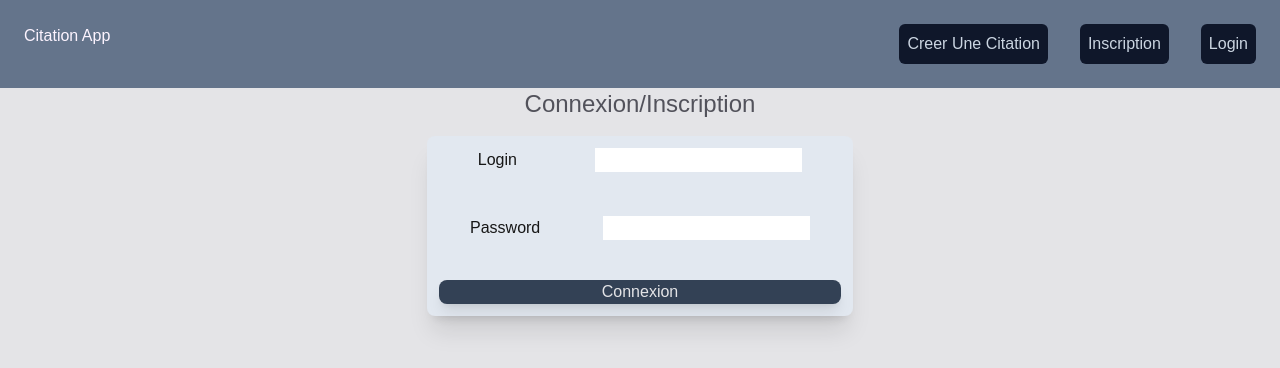
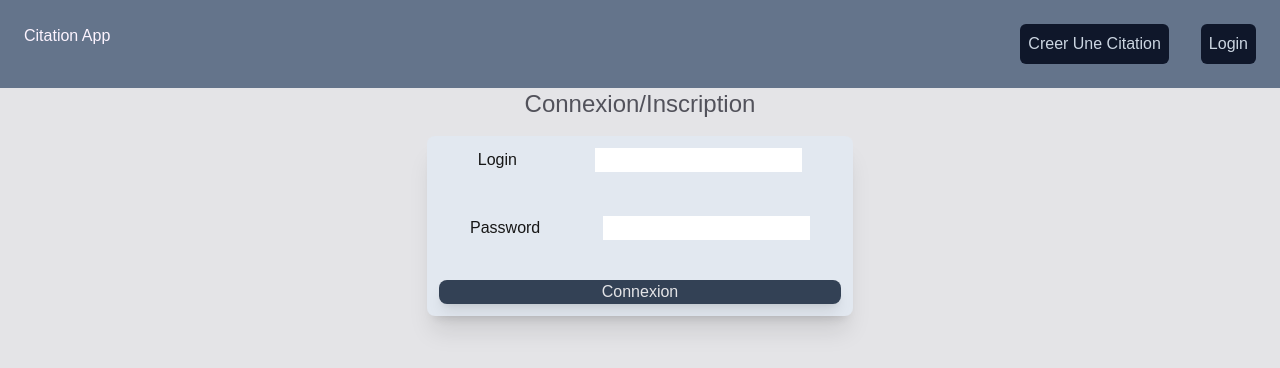
Before and after one commit to Limbi32/citationv02, a Next.js app: page /Login in a window 1280 px wide. Shown: the top 368 px of the page. Built offline with nearby package versions, Linux system fonts and the light colour scheme.

Commit message:
correctiondeserreurs

```diff
--- a/app/Components/Contenu.tsx
+++ b/app/Components/Contenu.tsx
@@ -55,13 +55,13 @@ export default function Contenu() {
     <div className="flex  flex-col justify-between gap-2 p-6">
       {data !== null &&
         data.map((article: { id: number; title: string; auteur: string }) => (
-         <div className="rounded-2xl flex justify-between gap-5
+         <div key={article.id} className="rounded-2xl flex justify-between gap-5
          bg-slate-200 shadow-lg  p-8 text-center text-zinc-800
           hover:bg-slate-300">
           <div className="flex  flex-col justify-between w-4/5">
           <Link className="text-center"
             href={"" + apiUrl + "/Create/" + article.id}
-            key={article.id}
+
 
           >
            <div> <p> {article.title} </p>
--- a/app/Components/Header.tsx
+++ b/app/Components/Header.tsx
@@ -23,9 +23,7 @@ export default function Header() {
       >
         Creer Une Citation
       </button>
-      <button className="bg-slate-900 p-2 rounded-md  hover:bg-slate-600"  onClick={handlelogin}>
-        Inscription
-      </button>
+
       <button className="bg-slate-900 p-2 rounded-md  hover:bg-slate-600"  onClick={handlelogin}>
         Login
       </button>
```
Also changed, not shown: app/Inscription/page.tsx (deleted).
